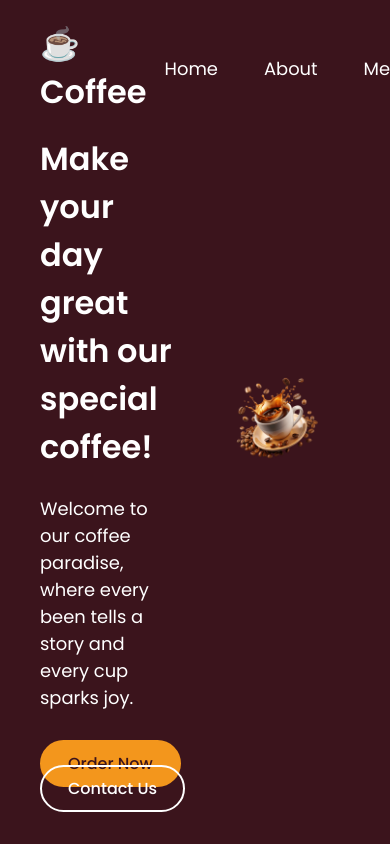
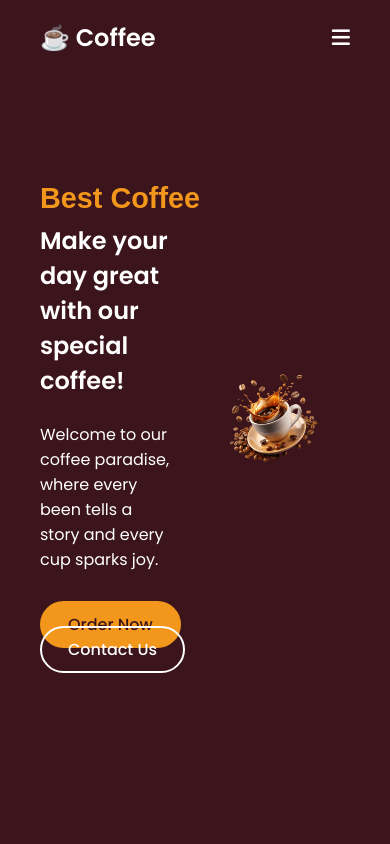
Before and after one commit to fuadmahmudeshetu/Interactive-Coffee-Website, a plain HTML site: page index.html in a window 390 px wide. Drawn offline with Linux system fonts and the light colour scheme; a web font is replaced by a local one.

Commit message:
make the website interactive for navbars when responsive for mobile

```diff
--- a/index.html
+++ b/index.html
@@ -3,6 +3,7 @@
 <head>
     <meta charset="UTF-8">
     <meta name="viewport" content="width=device-width, initial-scale=1.0">
+    <link rel="stylesheet" href="https://cdnjs.cloudflare.com/ajax/libs/font-awesome/6.7.2/css/all.min.css">
     <link rel="stylesheet" href="style.css">
     <title>Coffee Stack</title>
 </head>
@@ -13,6 +14,7 @@
                 <h2 class="logo-text">☕ Coffee</h2>
             </a>
             <ul class="nav-menu">
+                <button id="menu-close-button" class="fas fa-times"></button>
                 <li class="nav-item">
                     <a href="#" class="nav-link">Home</a>
                 </li>
@@ -32,6 +34,8 @@
                     <a href="#" class="nav-link">Contact</a>
                 </li>
             </ul>
+
+            <button id="menu-open-button" class="fas fa-bars"></button>
         </nav>
     </header>
 
@@ -54,5 +58,7 @@
             </div>
         </section>
     </main>
+
+    <script src="script.js"></script>
 </body>
 </html>
--- /dev/null
+++ b/script.js
@@ -0,0 +1,8 @@
+const menuOpenButton = document.getElementById("menu-open-button");
+const menuCloseButton = document.getElementById("menu-close-button");
+
+menuOpenButton.addEventListener('click', ()=> {
+    document.body.classList.toggle("show-mobile-menu");
+});
+
+menuCloseButton.addEventListener('click', () => menuOpenButton.click());
--- a/style.css
+++ b/style.css
@@ -97,6 +97,11 @@ header .navbar {
     background: var(--secondary-color);
 }
 
+.navbar :where(#menu-open-button, #menu-close-button) {
+    display: none;
+}
+
+/* Hero section styling */
 .hero-section {
     min-height: 100vh;
     background: var(--primary-color);
@@ -157,3 +162,53 @@ header .navbar {
     max-width: 500px;
     margin-right: 30px;
 }
+
+@media screen and (max-width: 900px) {
+    :root {
+        --font-size-m: 1rem;
+        --font-size-l: 1.3rem;
+        --font-size-xl: 1.5rem;
+        --font-size-xxl: 1.8rem;
+    }
+
+    .navbar :where(#menu-open-button, #menu-close-button) {
+        display: block;
+        font-size: var(--font-size-l);
+    }
+
+    .navbar #menu-close-button {
+        position: absolute;
+        right: 30px;
+        top: 30px;
+    }
+
+    .navbar #menu-open-button {
+        color: var(--white-color);
+    }
+
+    .navbar .nav-menu {
+        display: block;
+        position: fixed;
+        left: -300px;
+        top: 0;
+        width: 300px;
+        height: 100%;
+        display: flex;
+        flex-direction: column;
+        align-items: center;
+        padding-top: 100px;
+        background: var(--white-color);
+        transition: left 0.2s ease;
+    }
+
+    body.show-mobile-menu .navbar .nav-menu {
+        left: 0;
+    }
+
+    .navbar .nav-menu .nav-link {
+        color: var(--dark-color);
+        display: block;
+        margin-top: 15px;
+        font-size: var(--font-size-l);
+    }
+}
```
